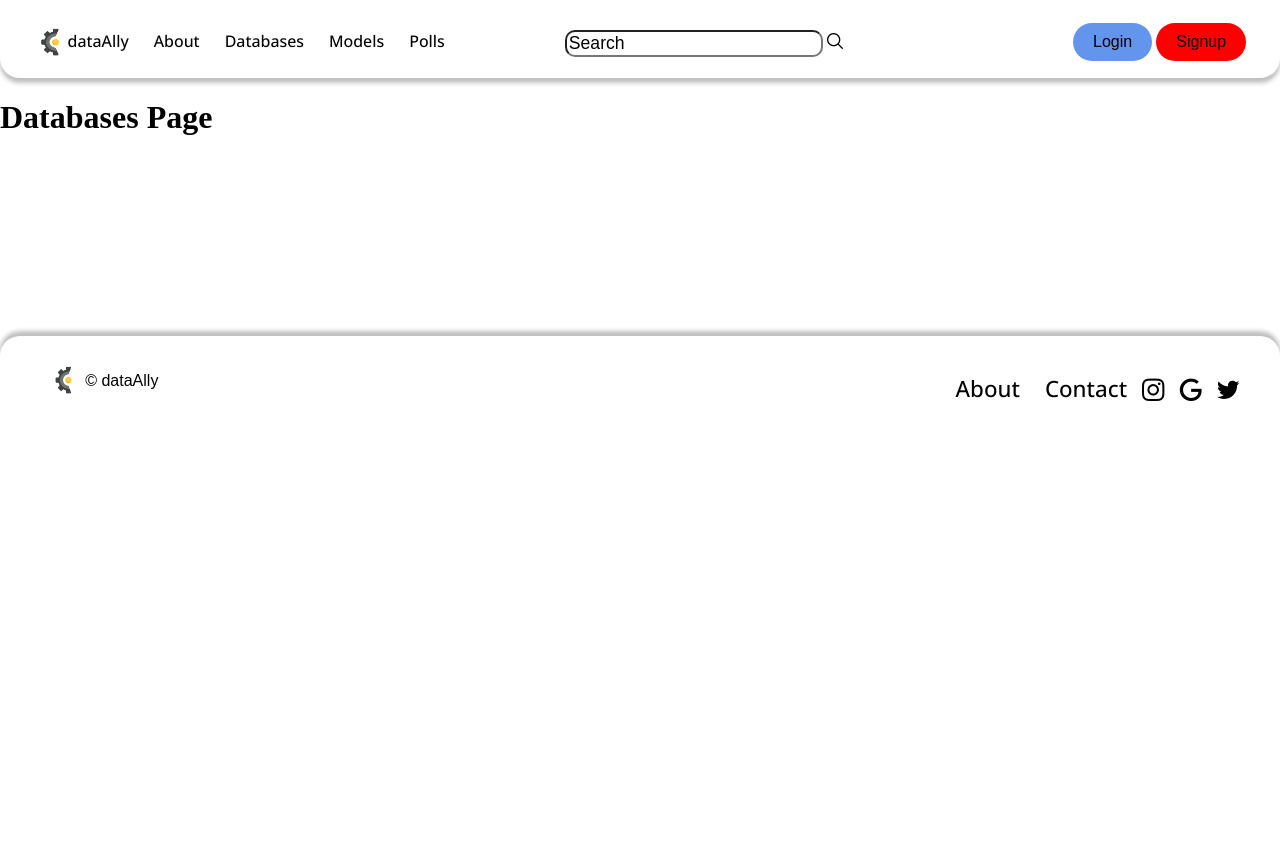
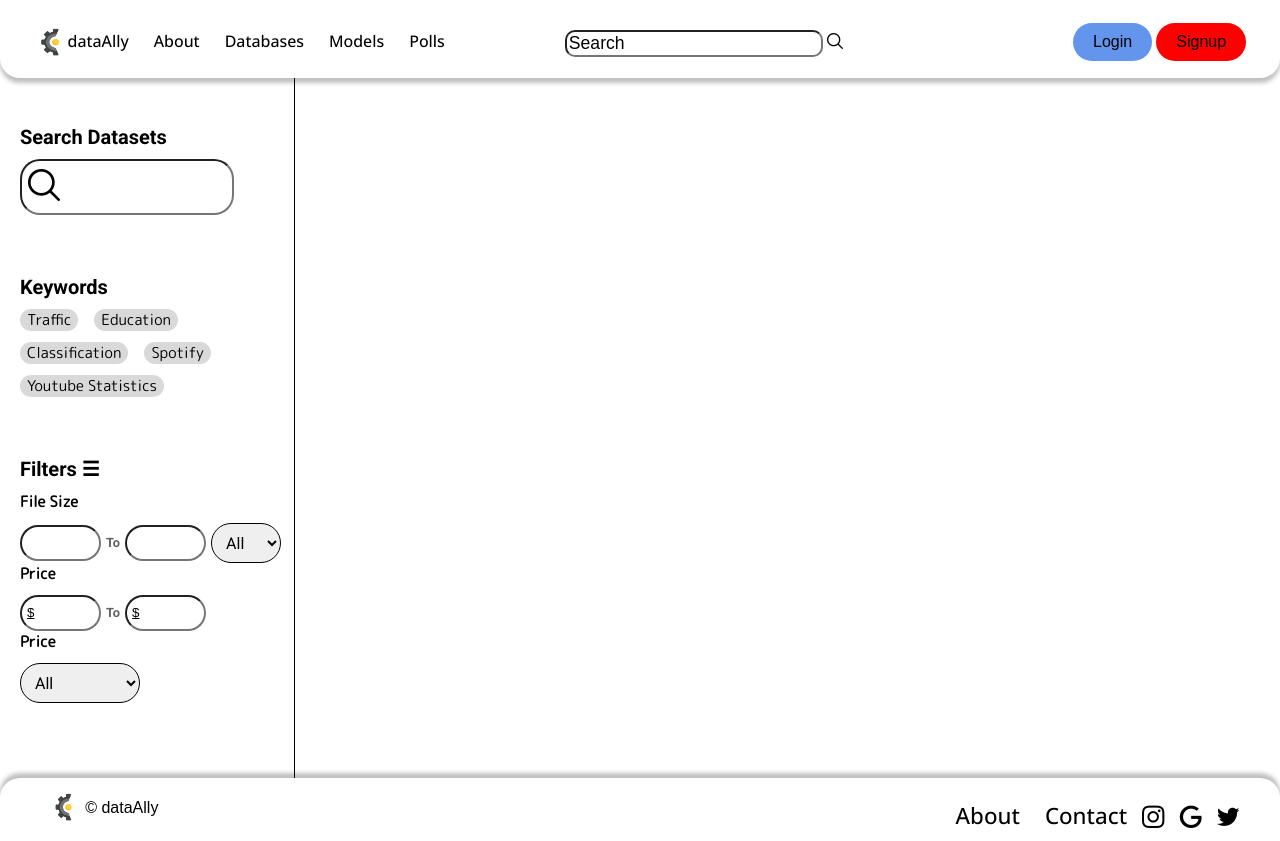
Before and after one commit to Dracgamer5643/Dataset_Startup_Website, a Django app: page /databases/ in a window 1280 px wide. Before the commit the page ends 401 px from the top, so only its background shows below. Run offline with Django 4.2, Linux system fonts and the light colour scheme; some libraries are stand-ins or nearby versions.

Commit message:
Added left-container filter, search con in database_page

```diff
--- a/Home/models.py
+++ b/Home/models.py
@@ -7,6 +7,7 @@ class pop_datasets(models.Model):
     db_disc = models.CharField(max_length=200)
     db_time = models.DateTimeField(auto_now_add=True, editable=False)
     db_logo = models.ImageField(upload_to="images/logos")
+    db_rating = models.FloatField(null=True, blank=True)
 
 def __str__(self):
     return self.db.name
@@ -17,7 +18,7 @@ class pop_models(models.Model):
     md_disc = models.CharField(max_length=200)
     md_time = models.DateTimeField(auto_now_add=True, editable=False)
     md_type = models.CharField(max_length=30)
-    md_rating = models.IntegerField(null=True, blank=True)
+    md_rating = models.FloatField(null=True, blank=True)
 
 def __str__(self):
     return self.md_name
--- a/Home/views.py
+++ b/Home/views.py
@@ -4,7 +4,7 @@ from Home.models import pop_datasets, pop_models, feedbacks
 
 def Home(request):
     main_fds = feedbacks.objects.order_by('-feed_rating')[:3]
-    dbs = pop_datasets.objects.all()
-    mds = pop_models.objects.all()
+    dbs = pop_datasets.objects.order_by('-db_rating')[:3]
+    mds = pop_models.objects.order_by('-md_rating')[:3]
 
     return render(request, 'index.html', {'main_fds': main_fds, 'dbs':dbs, 'mds':mds})
--- /dev/null
+++ b/static/css/datasets.css
@@ -0,0 +1,122 @@
+@import url('https://cdn-uicons.flaticon.com/2.1.0/uicons-regular-rounded/css/uicons-regular-rounded.css');
+@import url('https://fonts.googleapis.com/css2?family=M+PLUS+Rounded+1c&display=swap');
+
+
+.left_bar_con{
+    border-right: 1.5px solid black;
+    width: 23%;
+    height: 700px;
+}
+
+.search-con{
+    padding-top: 30px;
+}
+
+.search-con , .keywords-con, .filters-con{
+    margin-left: 20px;
+    margin-bottom: 60px;
+}
+
+.title{
+    font-family: "Roboto";
+    font-size: 20px;
+    font-style: normal;
+    margin-bottom: 10px;
+}
+
+.sub-title{
+    font-family: 'M PLUS Rounded 1c', sans-serif;
+    font-size: 15px;
+    font-style: normal;
+    margin-top: 0px;
+    margin-bottom: 10px;
+}
+
+.search-con input{
+    width: 150px;
+    height: 50px;
+    border-radius: 20px;
+    font-size: 1.1rem;
+    padding-left: 5px;
+    padding-right: 55px;
+}
+
+.sea{
+    font-size: 2rem;
+    font-weight: bold;
+    position: relative;
+    left: -210px;
+    top: 9px;
+    transition: 0.5s ease;
+}
+
+.keywords{
+    font-family: 'M PLUS Rounded 1c', sans-serif;
+    font-size: 15px;
+    font-style: normal;
+    list-style: none;
+    border-radius: 25px;
+    background: #D9D9D9;
+    padding: 0px 7px;
+    cursor: pointer;
+}
+
+.keywords:hover{
+    background-color: #bfbfbf;
+}
+
+.keywords-con ul{
+    display: flex;
+    width: 195px;
+    align-items: flex-start;
+    align-content: flex-start;
+    gap: 11px 16px;
+    flex-wrap: wrap;
+    margin: 0px;
+    padding: 0px;
+}
+
+#myDropdown{
+    font-size: 1rem;
+    font-family: "Roboto";
+    width: 70px;
+    height: 40px;
+    border: 1px solid var(--Global_Button_BG, #000);
+    border-radius: 25px;
+    padding: 10px 10px;
+}
+
+#myDropdown2{
+    font-size: 1rem;
+    font-family: "Roboto";
+    width: 120px;
+    height: 40px;
+    border: 1px solid var(--Global_Button_BG, #000);
+    border-radius: 25px;
+    padding: 10px 10px;
+}
+
+.drops{
+    font-size: 1rem;
+    font-family: "Roboto";
+}
+
+.value-con{
+    display: flex;
+    align-items: center;
+    gap: 5px;
+}
+
+.in{
+    width: 70px;
+    height: 30px;
+    border-radius: 20px;
+    padding-left: 5px;
+    text-decoration: underline;
+}
+
+.to{
+    font-family: "Roboto";
+    font-size: 0.8rem;
+    color: #616161;
+}
--- a/static/css/style.css
+++ b/static/css/style.css
@@ -136,12 +136,10 @@ body {
 }
 
 .foot{
-    margin-top: 200px;
     border-radius: 20px 20px 0px 0px;
     background-color: #FFF;
     box-shadow: 0px -5px 4px 0px rgba(0, 0, 0, 0.25);
     display: flex;
-    padding-top: 15px;
     padding-bottom: 10px;
 }
 
--- /dev/null
+++ b/static/javascript/database.js
@@ -0,0 +1,6 @@
+let b = document.getElementById('search_btn');
+
+
+function btn_anime(){
+    b.style.left= "-50px";
+}
--- a/static/javascript/script.js
+++ b/static/javascript/script.js
@@ -1,5 +1,4 @@
 let loginCon = document.querySelector('.login-con');
-
 
 function login(){
     loginCon.style.display = 'block';
--- a/templates/base.html
+++ b/templates/base.html
@@ -7,6 +7,7 @@
     <title>dataAlly | {% block title %}{% endblock  %}</title>
     <link rel="stylesheet" href={% static 'css/style.css' %}>
     <link rel="stylesheet" href={% static 'css/home.css' %}>
+    <link rel="stylesheet" href={% static 'css/datasets.css' %}>
 </head>
 <body>
     <ul class='nav'>
@@ -63,4 +64,5 @@
     </footer>
 </body>
 <script type="text/javascript" src="{% static 'javascript/script.js' %}"></script>
+<script type="text/javascript" src="{% static 'javascript/database.js' %}"></script>
 </html>
--- a/templates/databases.html
+++ b/templates/databases.html
@@ -1,7 +1,78 @@
 {% extends "base.html" %}
-
 {% block title %}Databases{% endblock title %}
 
 {% block body %}
-<h1>Databases Page</h1>
+
+
+<div class="main-all-con">
+
+    <div class="left_bar_con">
+        <div class="search-con">
+            <h2 class="title">Search Datasets</h2>
+            <input id="myInput" type="text" onclick="btn_anime()" value="">
+            <i id="search_btn" class="fi fi-rr-search sea"></i>
+        </div>
+
+        <div class="keywords-con">
+            <h2 class="title">Keywords</h2>
+            <ul>
+                <li class="keywords">Traffic</li>
+                <li class="keywords">Education</li>
+                <li class="keywords">Classification</li>
+                <li class="keywords">Spotify</li>
+                <li class="keywords">Youtube Statistics</li>
+            </ul>
+        </div>
+
+        <div class="filters-con">
+
+            <h2 class="title">Filters ☰</h2>
+
+            <div class="filesize-con">
+                <h3 class="sub-title">File Size</h3>
+
+                <div class="value-con">
+                    <input class="in" type="text">
+                    <h2 class="to">To</h2>
+                    <input class="in" type="text">
+                    <select class="drop" id="myDropdown">
+                        <option class="drops">All</option>
+                        <option class="drops">MB</option>
+                        <option class="drops">GB</option>
+                        <option class="drops">TB</option>
+                    </select>
+                </div>
+            </div>
+
+            <div class="price-con">
+                <h3 class="sub-title">Price</h3>
+
+                <div class="value-con">
+                    <input class="in" type="text" value="$">
+                    <h2 class="to">To</h2>
+                    <input class="in" type="text" value="$">
+
+                </div>
+            </div>
+
+            <div class="file-type">
+                <h3 class="sub-title">Price</h3>
+
+                <div class="value-con">
+                    <select class="drop" id="myDropdown2">
+                        <option class="drops">All</option>
+                        <option class="drops">MB</option>
+                        <option class="drops">GB</option>
+                        <option class="drops">TB</option>
+                    </select>
+            </div>
+        </div>
+    </div>
+
+    <div class="right_data_con">
+
+    </div>
+</div>
+
+
 {% endblock body %}
```
Also changed, not shown: static/css/home.css (+24 -4 lines), templates/index.html (+7 -4 lines), Home/migrations/0004_pop_datasets_db_rating_alter_pop_models_md_rating.py (added), media/images/logos/Screenshot_2023-06-15_170410_hKPoVbp.png (added), media/images/logos/Screenshot_2023-07-13_230302_dAKi0Js.png (added), media/images/logos/Screenshot_2023-07-16_204224_7dEM7eL.png (added), media/images/logos/Screenshot_2023-08-18_195337.png (added), static/images/classification.png (added), static/images/clusturing.png (added), static/images/regression.png (added), 1 other file.
